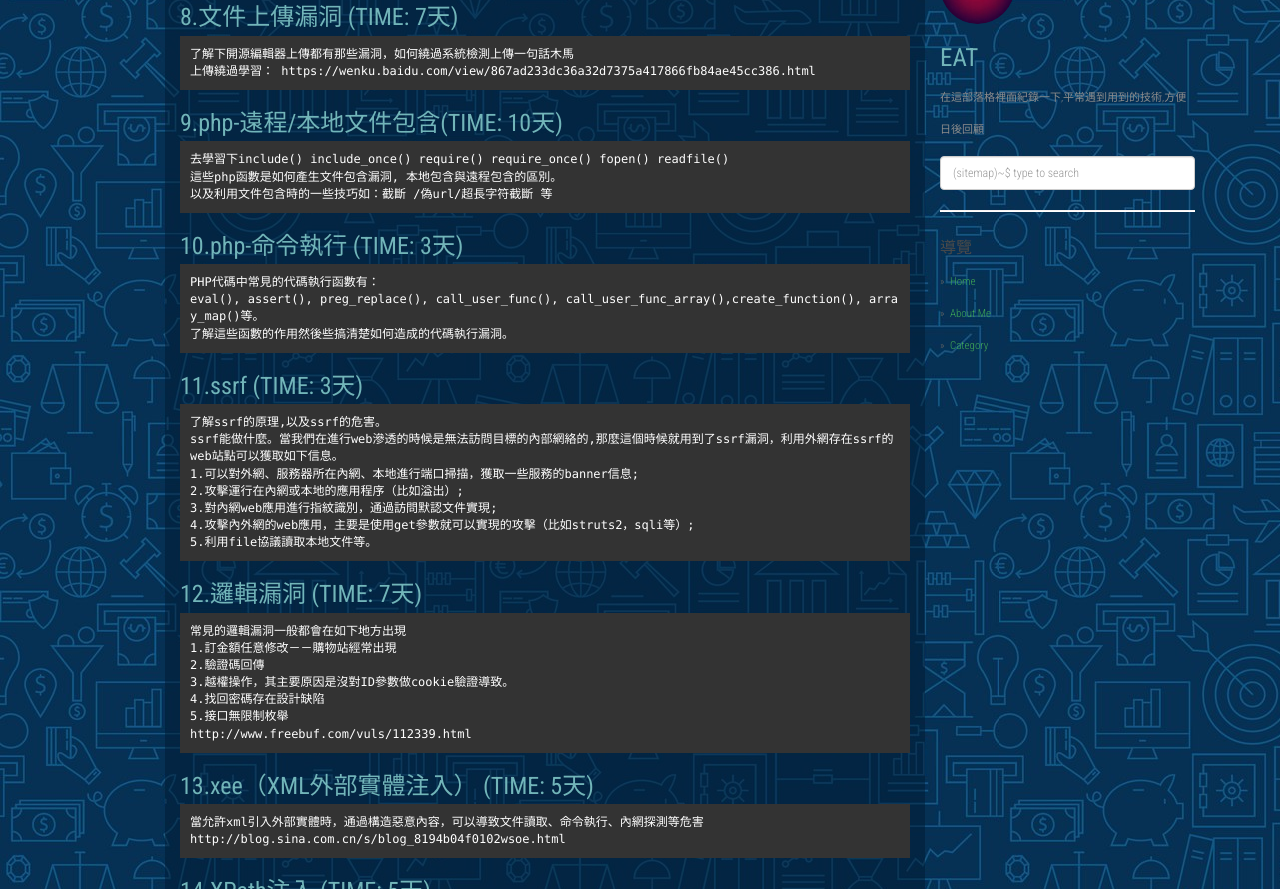
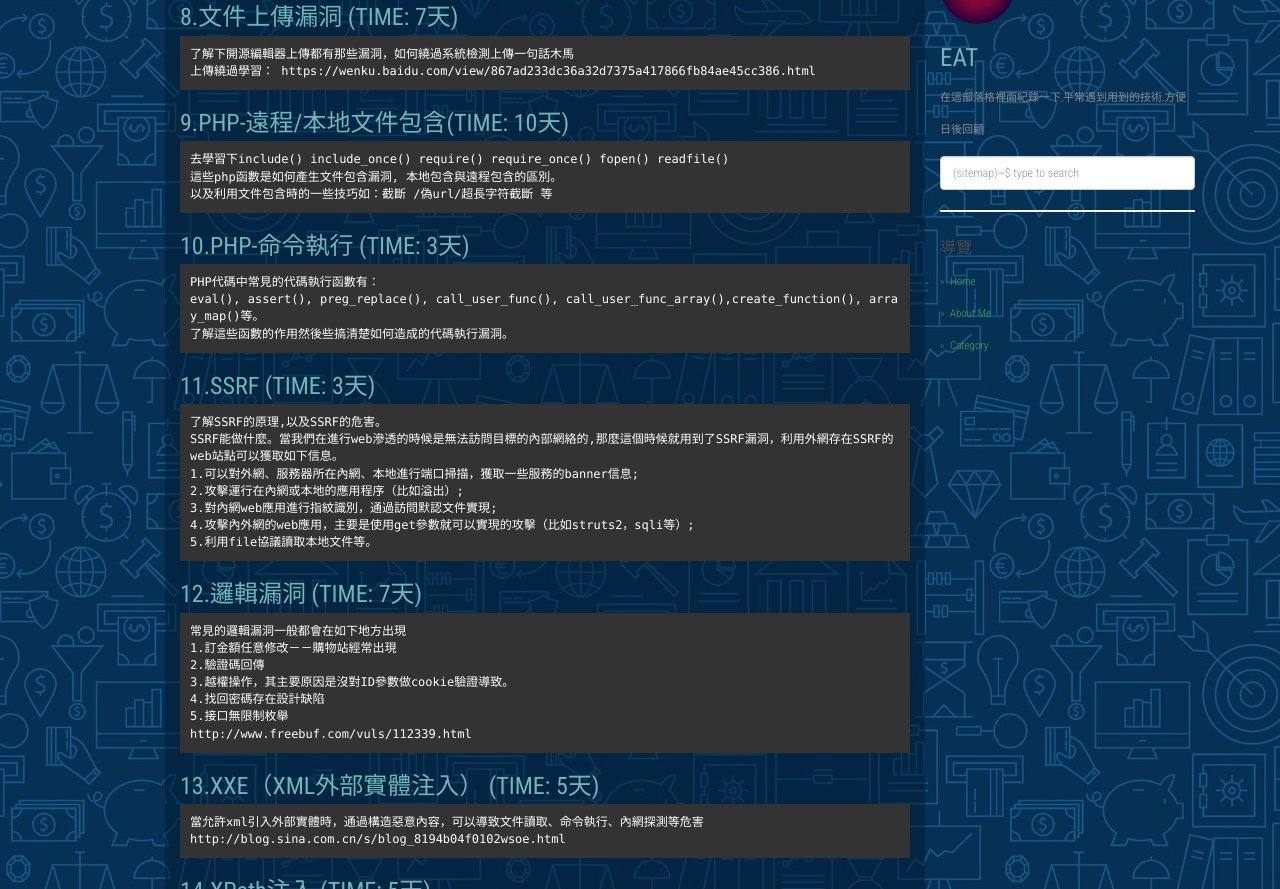
Before and after one commit to dyeat/dyeat.github.io, a Jekyll site: the page built from _posts/2018-12-15-零基礎如何學習Web安全.md, in a window 1280 px wide and 1400 px high, scrolled down 2885 px. Shown: the part 151-1040 px from the top of the window. Built offline with Jekyll 4.4.1, drawn with Linux system fonts in a browser that asks for light colours; nearby versions of some CDN libraries; comment, search, counter and statistics services are not loaded; some of the changed text lies outside the part shown.

Commit message:
update post

````diff
--- a/_posts/2018-12-15-零基礎如何學習Web安全.md
+++ b/_posts/2018-12-15-零基礎如何學習Web安全.md
@@ -94,7 +94,7 @@ php入門學習 學習地址： https://www.w3cschool.cn/php/
 php代碼審計 學習地址： http://secbang.com/webtype.html
 ```
 
-### 5.Sql注入 (TIME: 3天)
+### 5.SQL注入 (TIME: 3天)
 ```
 零基礎就先用最有效的辦法注入推薦注入工具 sqlmap如何使用？如果你不想只停留在使用工具的層面，那麼你需要學習一下數據庫，
 mysql sqlserver隨便先學一個前期學會selsct就行，
@@ -135,24 +135,24 @@ xss 學習地址 ：在學習 XSS 前應該學習什麼？
 上傳繞過學習： https://wenku.baidu.com/view/867ad233dc36a32d7375a417866fb84ae45cc386.html
 ```
 
-### 9.php-遠程/本地文件包含(TIME: 10天)
+### 9.PHP-遠程/本地文件包含(TIME: 10天)
 ```
 去學習下include() include_once() require() require_once() fopen() readfile()
 這些php函數是如何產生文件包含漏洞, 本地包含與遠程包含的區別。
 以及利用文件包含時的一些技巧如：截斷 /偽url/超長字符截斷 等
 ```
 
-### 10.php-命令執行 (TIME: 3天)
+### 10.PHP-命令執行 (TIME: 3天)
 ```
 PHP代碼中常見的代碼執行函數有：
 eval(), assert(), preg_replace(), call_user_func(), call_user_func_array(),create_function(), array_map()等。
 了解這些函數的作用然後些搞清楚如何造成的代碼執行漏洞。
 ```
 
-### 11.ssrf (TIME: 3天)
+### 11.SSRF (TIME: 3天)
 ```
-了解ssrf的原理,以及ssrf的危害。
-ssrf能做什麼。當我們在進行web滲透的時候是無法訪問目標的內部網絡的,那麼這個時候就用到了ssrf漏洞，利用外網存在ssrf的web站點可以獲取如下信息。
+了解SSRF的原理,以及SSRF的危害。
+SSRF能做什麼。當我們在進行web滲透的時候是無法訪問目標的內部網絡的,那麼這個時候就用到了SSRF漏洞，利用外網存在SSRF的web站點可以獲取如下信息。
 1.可以對外網、服務器所在內網、本地進行端口掃描，獲取一些服務的banner信息;
 2.攻擊運行在內網或本地的應用程序（比如溢出）;
 3.對內網web應用進行指紋識別，通過訪問默認文件實現;
@@ -171,7 +171,7 @@ ssrf能做什麼。當我們在進行web滲透的時候是無法訪問目標的
 http://www.freebuf.com/vuls/112339.html
 ```
 
-### 13.xee（XML外部實體注入） (TIME: 5天)
+### 13.XXE（XML外部實體注入） (TIME: 5天)
 ```
 當允許xml引入外部實體時，通過構造惡意內容，可以導致文件讀取、命令執行、內網探測等危害
 http://blog.sina.com.cn/s/blog_8194b04f0102wsoe.html
````
Also changed, not shown: other parts of _posts/2018-12-15-零基礎如何學習Web安全.md (+5 -5 lines).
